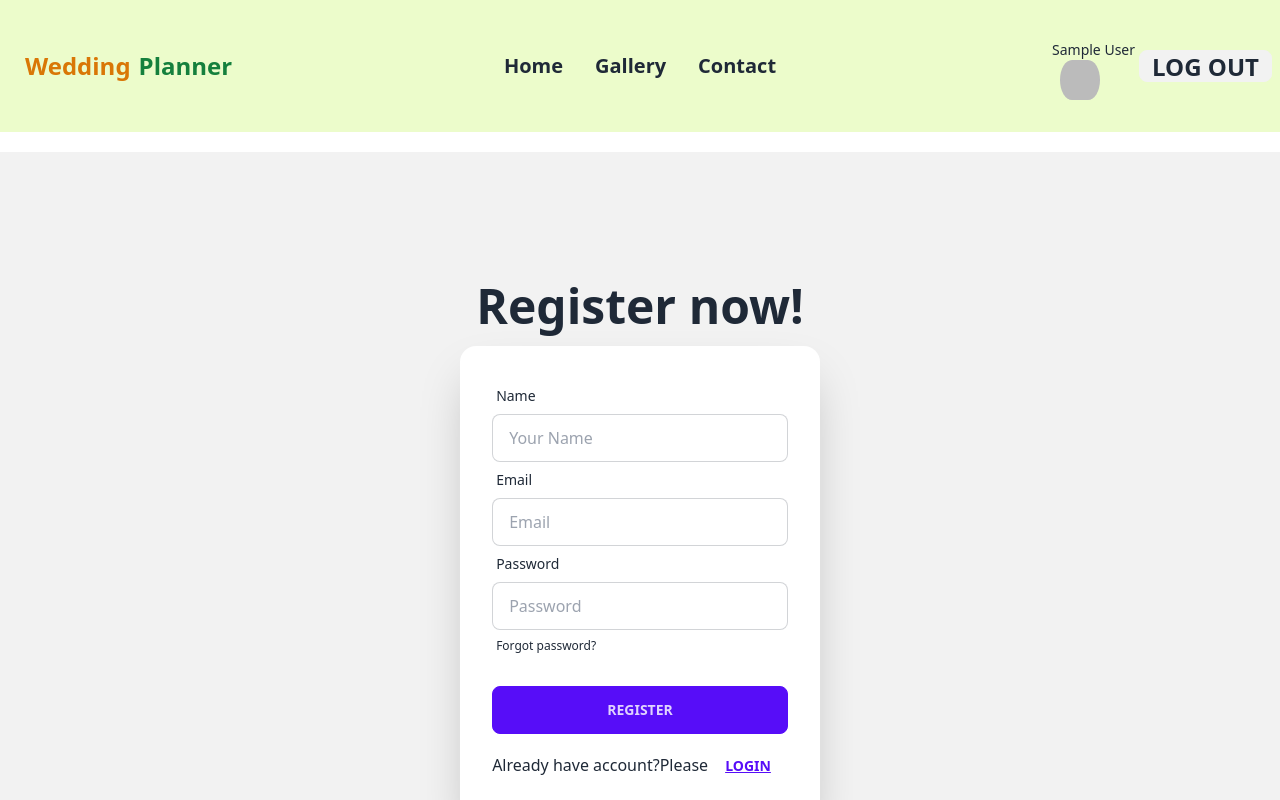
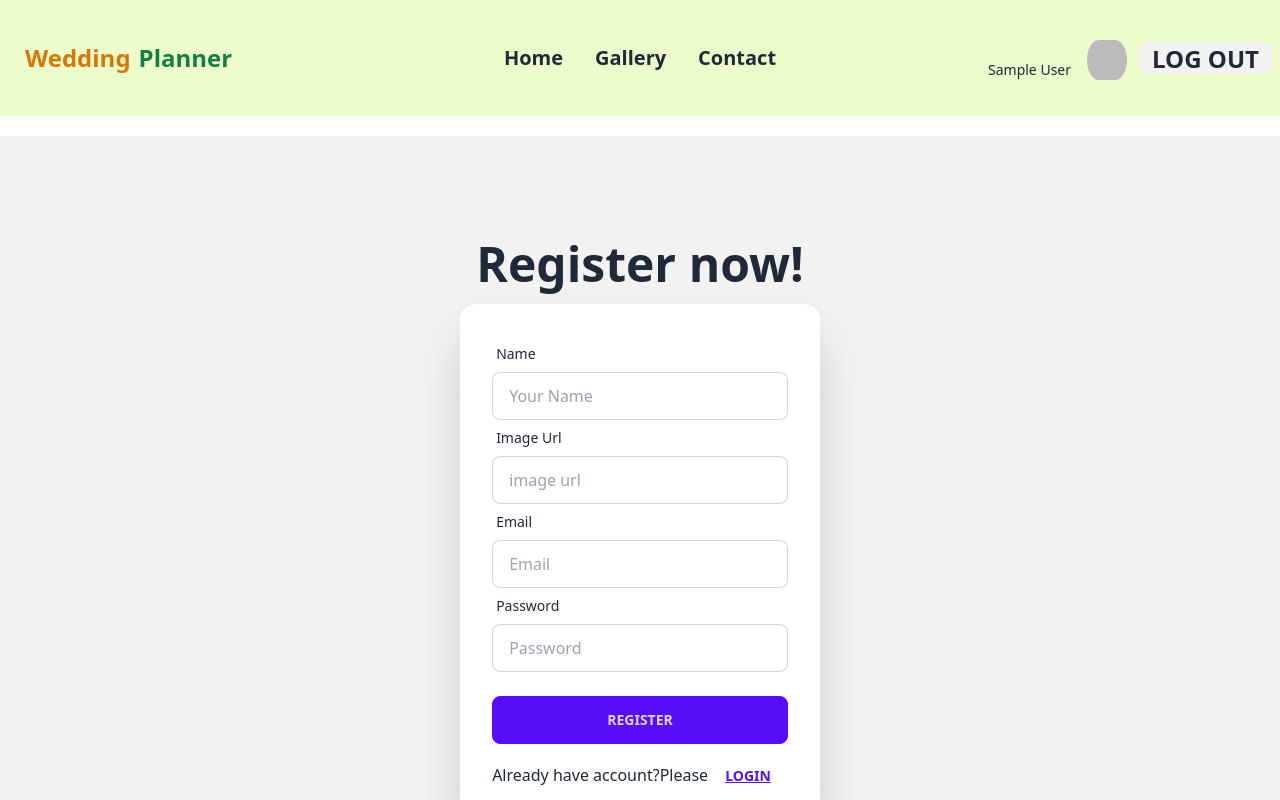
Before and after one commit to bashputi/Social-event, a React (Vite) app: page /register in a window 1280 px wide. Shown: the top 800 px of the page. Built offline with nearby package versions, Linux system fonts and the light colour scheme; no server answers; sample sign-in values are in the browser's storage.

Commit message:
last & last

```diff
--- a/src/Components/Header/Navbar/Navbar.jsx
+++ b/src/Components/Header/Navbar/Navbar.jsx
@@ -47,7 +47,7 @@ const Navbar = () => {
                     </div>
                     <div className="navbar-center hidden lg:flex">
                         <ul className="menu menu-horizontal px-1">
-                        <span className="mb-4">{user.displayName} <img className="rounded-full w-14 px-2" src={user.photoURL}/></span>
+                        <span className="mr-2 mt-5">{user.displayName}</span> <span> <img className="rounded-full w-14 mb-5 px-2" src={user.photoURL}/></span>
                         </ul>
                     </div>
                     </div>
--- a/src/Components/Login.jsx
+++ b/src/Components/Login.jsx
@@ -67,9 +67,7 @@ const Login = () => {
                                     <span className="label-text">Password</span>
                                 </label>
                                 <input type="password" name="password" required placeholder="password" className="input input-bordered" />
-                                <label className="label">
-                                    <a href="#" className="label-text-alt link link-hover">Forgot password?</a>
-                                </label>
+
                             </div>
                             <div className="form-control mt-6">
                                 <button className="btn btn-primary">Login</button>
--- a/src/Components/Register.jsx
+++ b/src/Components/Register.jsx
@@ -17,6 +17,7 @@ const Register = () => {
     const handleRegister = e => {
         e.preventDefault();
         const name = e.target.name.value;
+        const img = e.target.img.value;
         const email = e.target.email.value;
         const password = e.target.password.value;
 
@@ -36,10 +37,11 @@ const Register = () => {
         signUp(email, password)
         .then(result => {
             console.log(result.user)
-            handleUpdateProfile(name)
+            handleUpdateProfile(name, img)
             .then(() => {
                 setsuccess('Sign up successfully!');
-                navigate('/')
+                e.target.reset();
+                navigate('/login')
             })
         })
         .catch(error => {
@@ -65,6 +67,12 @@ const Register = () => {
                             <input type="text" name="name" placeholder="Your Name" required className="input input-bordered" />
                         </div>
                         <div className="form-control">
+                                <label className="label">
+                                    <span className="label-text">Image Url</span>
+                                </label>
+                                <input type="text" placeholder="image url" className="input input-bordered" name='img' />
+                            </div>
+                        <div className="form-control">
                             <label className="label">
                                 <span className="label-text">Email</span>
                             </label>
@@ -79,9 +87,7 @@ const Register = () => {
                              <input type="password" name="password" required placeholder="Password" className="input input-bordered" />
 
 
-                            <label className="label">
-                                <a href="#" className="label-text-alt link link-hover">Forgot password?</a>
-                            </label>
+
                         </div>
                         <div className="form-control mt-6">
                             <button className="btn btn-primary">Register</button>
--- a/src/Router/Router.jsx
+++ b/src/Router/Router.jsx
@@ -2,13 +2,13 @@
 import { createBrowserRouter } from 'react-router-dom';
 import MainLayOut from '../layOut/MainLayOut';
 import Home from '../layOut/Pages/Home';
-import Login from '../components/Login';
-import Register from '../components/Register';
 import PrivateRoute from '../layOut/Pages/PrivateRoute/PrivateRoute';
 import ServiceDetails from '../layOut/Pages/ServiceDetail/ServiceDetails';
 import NotFound from '../layOut/Pages/NotFound';
 import Gallery from '../Components/PrivatePage/Gallery';
 import Contact from '../Components/PrivatePage/Contact';
+import Register from '../Components/Register';
+import Login from '../Components/Login';
 
 const myRoute = createBrowserRouter([
     {
```
Also changed, not shown: 1 other file (tests, documents, lock files or other folders).
